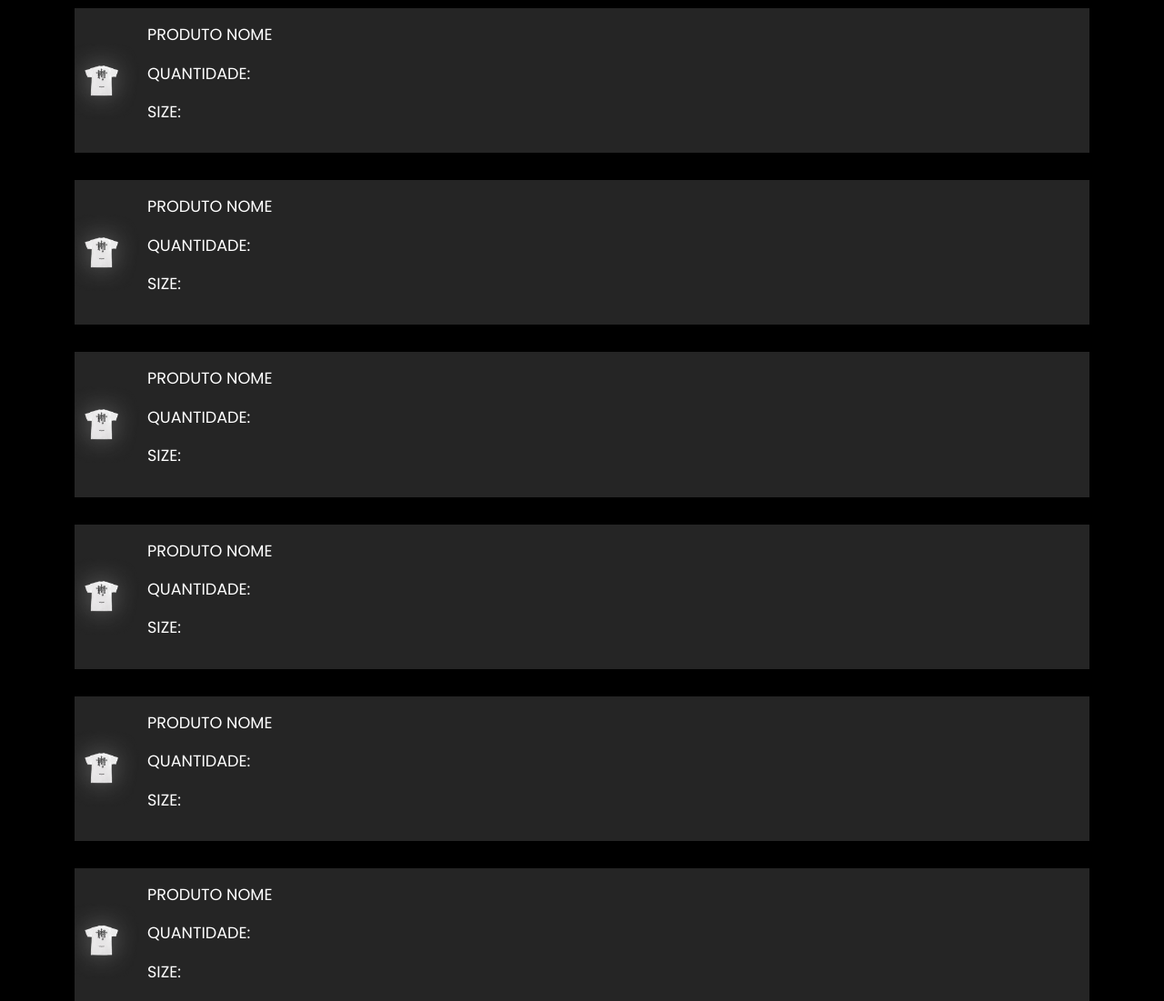
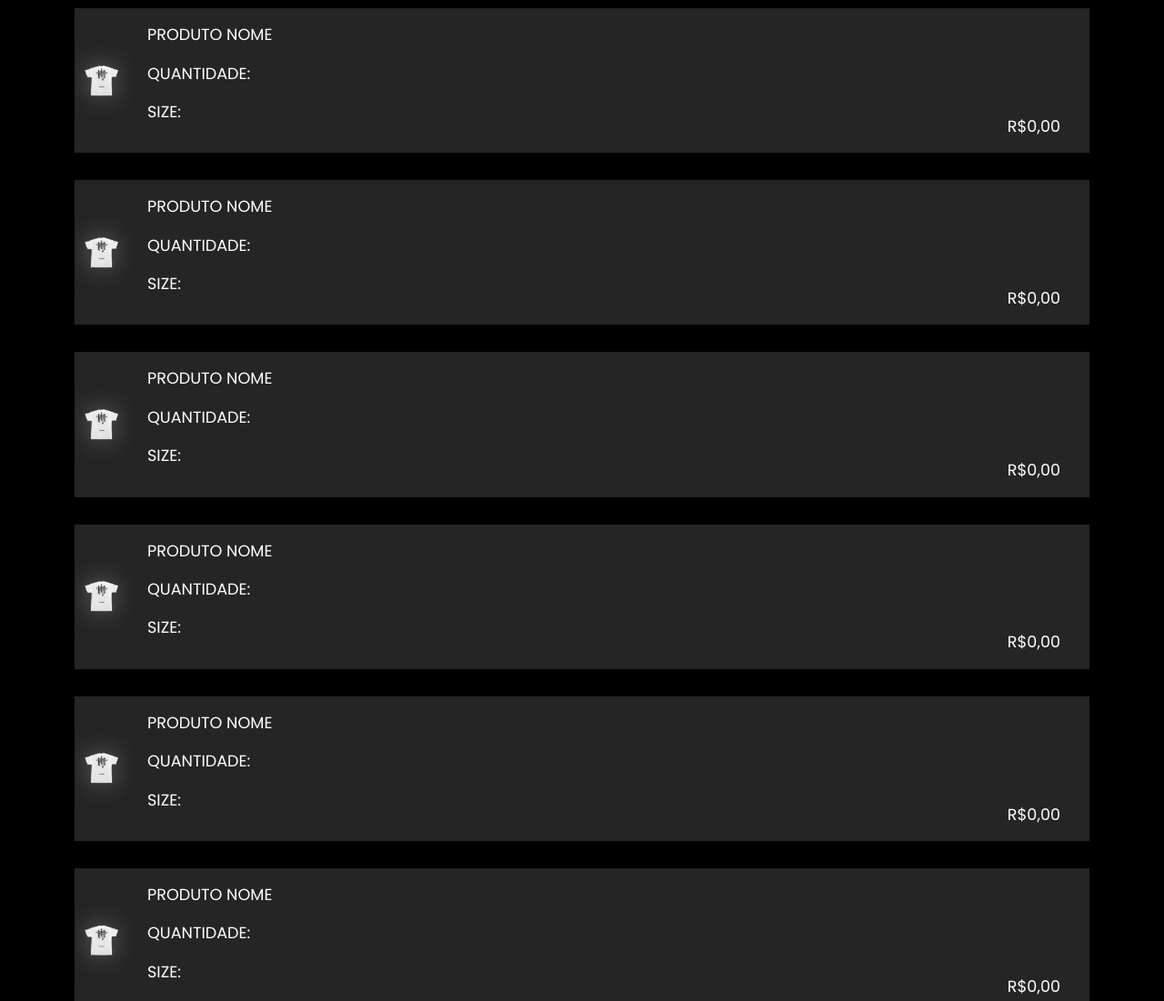
Before and after one commit to Ericofff/Akame, a plain HTML site: page carrinho.html in a window 1280 px wide. Shown: the part 280-1381 px from the top of the page at 91% size. Drawn offline with nearby package versions, Linux system fonts and the light colour scheme.

Commit message:
VL carrinho

```diff
--- a/carrinho.html
+++ b/carrinho.html
@@ -53,6 +53,7 @@
             <p>PRODUTO NOME</p>
             <p>QUANTIDADE:</p>
             <p>SIZE:</p>
+            <p class="vl">R$0,00</p>
           </div>
         </div>
         <div class="card-items">
@@ -61,6 +62,7 @@
             <p>PRODUTO NOME</p>
             <p>QUANTIDADE:</p>
             <p>SIZE:</p>
+            <p class="vl">R$0,00</p>
           </div>
         </div>
         <div class="card-items">
@@ -69,6 +71,7 @@
             <p>PRODUTO NOME</p>
             <p>QUANTIDADE:</p>
             <p>SIZE:</p>
+            <p class="vl">R$0,00</p>
           </div>
         </div>
         <div class="card-items">
@@ -77,6 +80,7 @@
             <p>PRODUTO NOME</p>
             <p>QUANTIDADE:</p>
             <p>SIZE:</p>
+            <p class="vl">R$0,00</p>
           </div>
         </div>
         <div class="card-items">
@@ -85,6 +89,7 @@
             <p>PRODUTO NOME</p>
             <p>QUANTIDADE:</p>
             <p>SIZE:</p>
+            <p class="vl">R$0,00</p>
           </div>
         </div>
         <div class="card-items">
@@ -93,6 +98,7 @@
             <p>PRODUTO NOME</p>
             <p>QUANTIDADE:</p>
             <p>SIZE:</p>
+            <p class="vl">R$0,00</p>
           </div>
         </div>
       </div>
--- a/css/carrinho.css
+++ b/css/carrinho.css
@@ -159,6 +159,13 @@ footer{
     width: 100%;
     padding: 1rem 0;
     font-size: 1.1em;
+    position: relative;
+}
+
+.card-group .card-items .card-info .vl{
+    position: absolute;
+    bottom: 0;
+    right: 2rem;
 }
 
 .card-group .card-items img{
```
